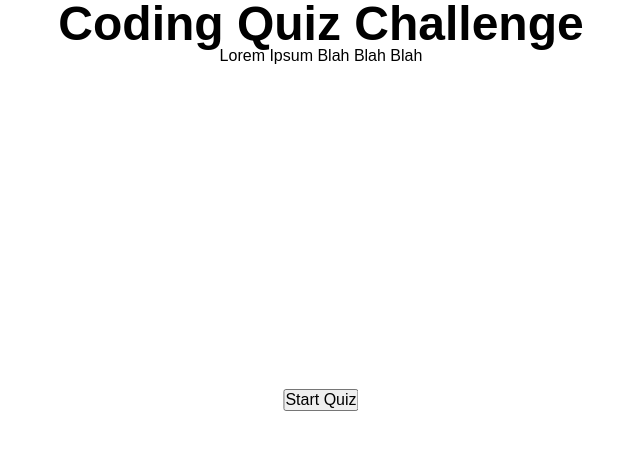
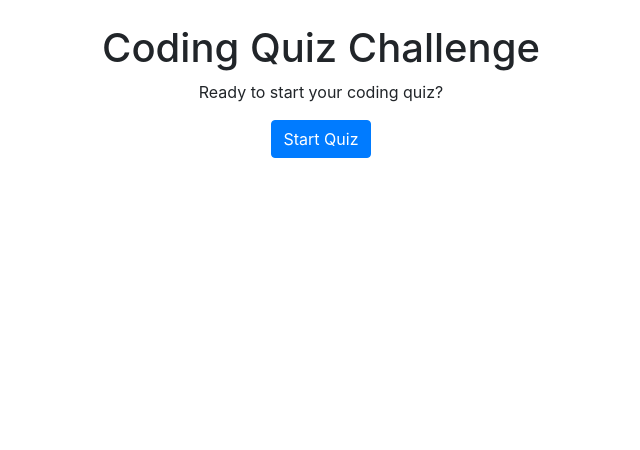
Before and after one commit to jorross/jross_coding_quiz, a plain HTML site: page index.html in a window 1280 px wide. Shown: the whole page, without its empty margins (319-959 px from the left). Drawn offline with nearby package versions, Linux system fonts and the light colour scheme.

Commit message:
started incorperating bootstrap into html design

```diff
--- a/assets/css/style.css
+++ b/assets/css/style.css
@@ -1,4 +1,4 @@
-
+/*
 h1 {
     font-size: 300%;
     text-align: center;
@@ -15,4 +15,4 @@ button {
     left: 50%;
     -ms-transform: translate(-50%, -50%);
     transform: translate(-50%, -50%);
-}
+} */
--- a/index.html
+++ b/index.html
@@ -6,18 +6,25 @@
         <title>Coding Quiz</title>
         <link rel="stylesheet" href="./assets/css/reset.css" />
         <link rel="stylesheet" href="./assets/css/style.css" />
+        <link rel="stylesheet" href="https://cdn.jsdelivr.net/npm/bootstrap@4.6.1/dist/css/bootstrap.min.css" />
     </head>
 
-    <body>
+    <body class="my-4">
         <header>
-            <h1>Coding Quiz Challenge</h1>
-            <p>Lorem Ipsum Blah Blah Blah</p>
+            <h1 class="d-flex justify-content-center">Coding Quiz Challenge</h1>
+            <p class="d-flex justify-content-center">Ready to start your coding quiz?</p>
         </header>
 
         <main>
-            <div id="btn-div">
-                <button id="start-btn">Start Quiz</button>
+            <div class="d-flex justify-content-center" id="btn-div">
+                <button class="btn btn-primary" id="start-btn">Start Quiz</button>
             </div>
         </main>
     </body>
+
+    <script src="https://cdn.jsdelivr.net/npm/jquery@3.5.1/dist/jquery.slim.min.js" integrity="sha384-DfXdz2htPH0lsSSs5nCTpuj/zy4C+OGpamoFVy38MVBnE+IbbVYUew+OrCXaRkfj" crossorigin="anonymous"></script>
+    <script src="https://cdn.jsdelivr.net/npm/popper.js@1.16.1/dist/umd/popper.min.js" integrity="sha384-9/reFTGAW83EW2RDu2S0VKaIzap3H66lZH81PoYlFhbGU+6BZp6G7niu735Sk7lN" crossorigin="anonymous"></script>
+    <script src="https://cdn.jsdelivr.net/npm/bootstrap@4.6.1/dist/js/bootstrap.min.js" integrity="sha384-VHvPCCyXqtD5DqJeNxl2dtTyhF78xXNXdkwX1CZeRusQfRKp+tA7hAShOK/B/fQ2" crossorigin="anonymous"></script>
+
+
 </html>
```
